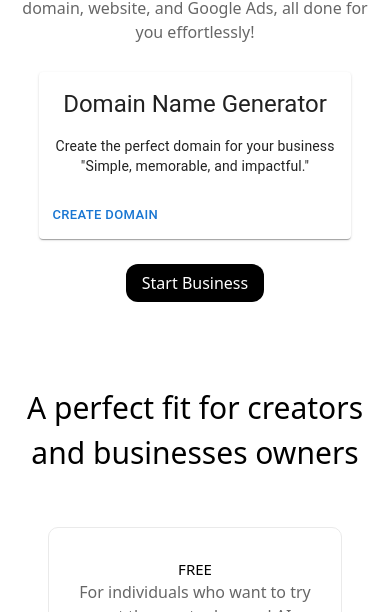
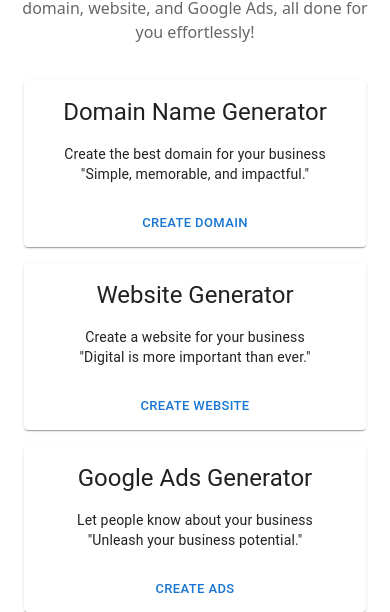
Before and after one commit to romanvieito/simplerb, a Next.js app: page / in a window 390 px wide. Shown: the part 232-844 px from the top of the page. Built offline with nearby package versions, Linux system fonts and the light colour scheme; no server answers.

Commit message:
cards mobile

```diff
--- a/pages/index.tsx
+++ b/pages/index.tsx
@@ -131,7 +131,8 @@
           Ads, all done for you effortlessly!
         </h2>
 
-        <Box className="mt-7">
+        <Box className="flex mt-7 flex-wrap justify-center">
+          <Box className="m-2" sx={{ width: { xs: '100%', sm: 'calc(50% - 16px)', md: 'calc(33% - 16px)' } }}>
             <Card sx={{ minWidth: 275 }}>
               <CardContent>
                 {/* <Typography
@@ -148,17 +149,76 @@
               Simple, memorable, and impactful
               </Typography> */}
                 <Typography className="pt-4" variant="body2">
-                Create the perfect domain for your business
+                  Create the best domain for your business
                   <br />
                   {'"Simple, memorable, and impactful."'}
                 </Typography>
               </CardContent>
-            <CardActions>
+              <CardActions className="justify-center">
                 <Button size="small" key={pages[0].name} href={pages[0].link}>
                   Create Domain
                 </Button>
               </CardActions>
             </Card>
+          </Box>
+          <Box className="m-2" sx={{ width: { xs: '100%', sm: 'calc(50% - 16px)', md: 'calc(33% - 16px)' } }}>
+            <Card sx={{ minWidth: 275 }}>
+              <CardContent>
+                {/* <Typography
+                sx={{ fontSize: 14 }}
+                color="text.secondary"
+                gutterBottom
+              >
+                Simple, memorable, and impactful
+              </Typography> */}
+                <Typography variant="h5" component="div">
+                  Website Generator
+                </Typography>
+                {/* <Typography sx={{ mb: 1.5 }} color="text.secondary">
+              Simple, memorable, and impactful
+              </Typography> */}
+                <Typography className="pt-4" variant="body2">
+                  Create a website for your business
+                  <br />
+                  {'"Digital is more important than ever."'}
+                </Typography>
+              </CardContent>
+              <CardActions className="justify-center">
+                <Button size="small" key={pages[1].name} href={pages[1].link}>
+                  Create Website
+                </Button>
+              </CardActions>
+            </Card>
+          </Box>
+          <Box className="m-2" sx={{ width: { xs: '100%', sm: 'calc(50% - 16px)', md: 'calc(33% - 16px)' } }}>
+            <Card sx={{ minWidth: 275 }}>
+              <CardContent>
+                {/* <Typography
+                sx={{ fontSize: 14 }}
+                color="text.secondary"
+                gutterBottom
+              >
+                Simple, memorable, and impactful
+              </Typography> */}
+                <Typography variant="h5" component="div">
+                  Google Ads Generator
+                </Typography>
+                {/* <Typography sx={{ mb: 1.5 }} color="text.secondary">
+              Simple, memorable, and impactful
+              </Typography> */}
+                <Typography className="pt-4" variant="body2">
+                  Let people know about your business
+                  <br />
+                  {'"Unleash your business potential."'}
+                </Typography>
+              </CardContent>
+              <CardActions className="justify-center">
+                <Button size="small" key={pages[2].name} href={pages[2].link}>
+                  Create Ads
+                </Button>
+              </CardActions>
+            </Card>
+          </Box>
         </Box>
 
         {/* <div className="max-w-xl w-full">
```
Lines whose indentation alone changed are shown as unchanged.
